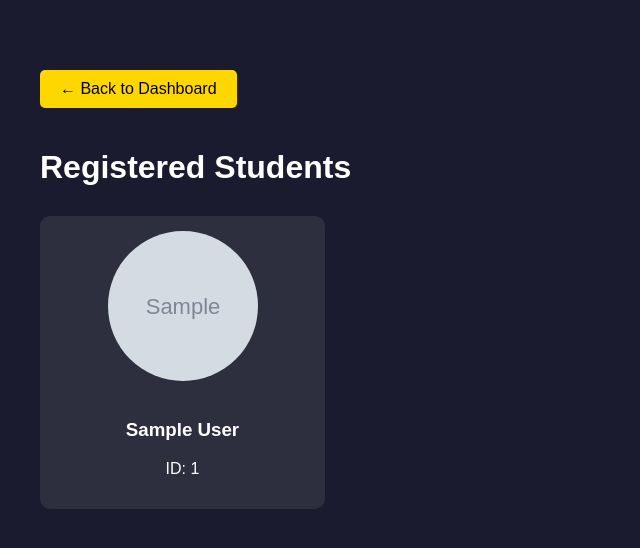
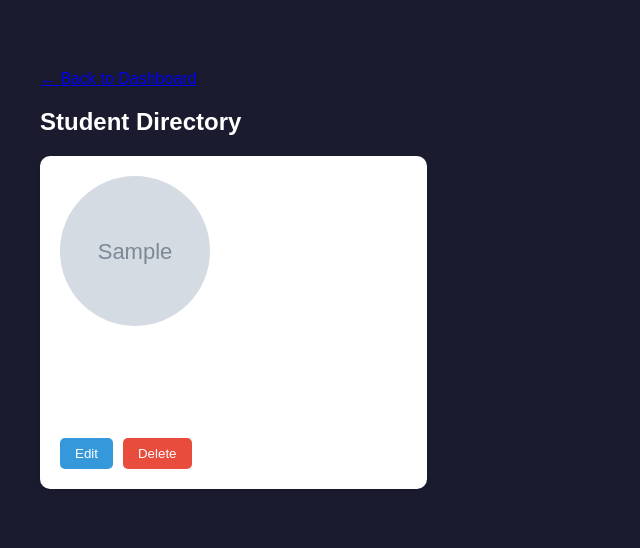
Before and after one commit to m-salauddin/django_attendebce, a Django app: page /students/ in a window 1280 px wide. Shown: the top 548 px of the page, without its empty margins (0-640 px from the left). Run offline with Django 5.2, Linux system fonts and the light colour scheme; tables that the repository leaves empty hold one stand-in row (values such as "Sample post"); grey boxes marked "Sample" are stand-in pictures.

Commit message:
commit
add edit and delete functionality for student

```diff
--- a/attendance_system/urls.py
+++ b/attendance_system/urls.py
@@ -13,4 +13,7 @@
     path('details/', views.attendance_details, name='details'),
     path('camera/', views.camera_config, name='camera'),
     path('mark_attendance/', views.mark_attendance, name='mark_attendance'),
+    # Add these paths to your urlpatterns
+    path('delete_student/<int:student_id>/', views.delete_student, name='delete_student'),
+    path('edit_student/<int:student_id>/', views.edit_student, name='edit_student'),
 ] + static(settings.MEDIA_URL, document_root=settings.MEDIA_ROOT)
--- a/face_recognition_app/templates/face_recognition_app/students.html
+++ b/face_recognition_app/templates/face_recognition_app/students.html
@@ -1,7 +1,7 @@
 <!DOCTYPE html>
 <html>
 <head>
-    <title>Students List - Face Recognition Attendance</title>
+    <title>Student Directory - Smart Attendance System</title>
     <style>
         body {
             margin: 0;
@@ -16,15 +16,15 @@
         }
         .student-grid {
             display: grid;
-            grid-template-columns: repeat(auto-fill, minmax(250px, 1fr));
+            grid-template-columns: repeat(auto-fill, minmax(300px, 1fr));
             gap: 20px;
-            margin-top: 30px;
+            margin-top: 20px;
         }
         .student-card {
-            background-color: #2d2e3e;
+            background: white;
             border-radius: 10px;
-            padding: 15px;
-            text-align: center;
+            padding: 20px;
+            box-shadow: 0 2px 4px rgba(0,0,0,0.1);
         }
         .student-photo {
             width: 150px;
@@ -33,33 +33,43 @@
             object-fit: cover;
             margin-bottom: 15px;
         }
-        .student-info {
-            margin-bottom: 10px;
+        .action-buttons {
+            display: flex;
+            gap: 10px;
+            margin-top: 15px;
         }
-        .back-button {
-            background-color: #ffd700;
-            color: black;
-            padding: 10px 20px;
+        .edit-btn {
+            background: #3498db;
+            color: white;
+            padding: 8px 15px;
+            border-radius: 5px;
+            cursor: pointer;
             border: none;
+        }
+        .delete-btn {
+            background: #e74c3c;
+            color: white;
+            padding: 8px 15px;
             border-radius: 5px;
-            text-decoration: none;
-            display: inline-block;
-            margin-bottom: 20px;
+            cursor: pointer;
+            border: none;
         }
     </style>
 </head>
 <body>
     <div class="container">
-        <a href="/" class="back-button">← Back to Dashboard</a>
-        <h1>Registered Students</h1>
+        <a href="/" class="back-link">← Back to Dashboard</a>
+        <h2>Student Directory</h2>
 
         <div class="student-grid">
             {% for student in students %}
-            <div class="student-card">
+            <div class="student-card" id="student-{{ student.id }}">
                 <img src="{{ student.photo.url }}" alt="{{ student.name }}" class="student-photo">
-                <div class="student-info">
-                    <h3>{{ student.name }}</h3>
-                    <p>ID: {{ student.student_id }}</p>
+                <h3>{{ student.name }}</h3>
+                <p>ID: {{ student.student_id }}</p>
+                <div class="action-buttons">
+                    <button class="edit-btn" onclick="editStudent('{{ student.id }}')">Edit</button>
+                    <button class="delete-btn" onclick="deleteStudent('{{ student.id }}')">Delete</button>
                 </div>
             </div>
             {% empty %}
@@ -67,5 +77,30 @@
             {% endfor %}
         </div>
     </div>
+
+    <script>
+        async function deleteStudent(studentId) {
+            if (confirm('Are you sure you want to delete this student?')) {
+                try {
+                    const response = await fetch(`/delete_student/${studentId}/`, {
+                        method: 'POST',
+                    });
+                    const data = await response.json();
+                    if (data.status === 'success') {
+                        document.getElementById(`student-${studentId}`).remove();
+                    } else {
+                        alert('Failed to delete student');
+                    }
+                } catch (error) {
+                    console.error('Error:', error);
+                    alert('Failed to delete student');
+                }
+            }
+        }
+
+        function editStudent(studentId) {
+            window.location.href = `/edit_student/${studentId}/`;
+        }
+    </script>
 </body>
 </html>
--- a/face_recognition_app/views.py
+++ b/face_recognition_app/views.py
@@ -131,3 +131,45 @@
             return JsonResponse({'status': 'error', 'message': str(e)})
 
     return JsonResponse({'status': 'error', 'message': 'Invalid request method'})
+
+@csrf_exempt
+def delete_student(request, student_id):
+    if request.method == 'POST':
+        try:
+            student = Student.objects.get(id=student_id)
+            student.delete()
+            return JsonResponse({'status': 'success'})
+        except Student.DoesNotExist:
+            return JsonResponse({'status': 'error', 'message': 'Student not found'})
+    return JsonResponse({'status': 'error', 'message': 'Invalid request method'})
+
+def edit_student(request, student_id):
+    student = get_object_or_404(Student, id=student_id)
+    if request.method == 'POST':
+        try:
+            student.name = request.POST.get('name', student.name)
+            student.student_id = request.POST.get('student_id', student.student_id)
+
+            if 'photo' in request.FILES:
+                photo = request.FILES['photo']
+                image = face_recognition.load_image_file(photo)
+                face_encodings = face_recognition.face_encodings(image)
+
+                if face_encodings:
+                    student.photo = photo
+                    student.face_encoding = face_encodings[0].tobytes()
+                    student.save()
+                    return JsonResponse({'status': 'success'})
+                else:
+                    return JsonResponse({
+                        'status': 'error',
+                        'message': 'No face detected in the photo'
+                    })
+
+            student.save()
+            return JsonResponse({'status': 'success'})
+
+        except Exception as e:
+            return JsonResponse({'status': 'error', 'message': str(e)})
+
+    return render(request, 'face_recognition_app/edit_student.html', {'student': student})
```
Also changed, not shown: face_recognition_app/templates/face_recognition_app/register.html (+45 -24 lines).
